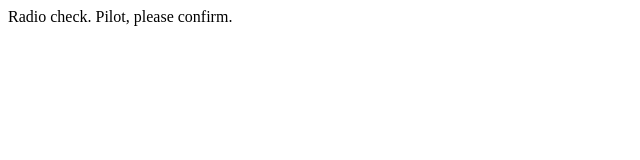
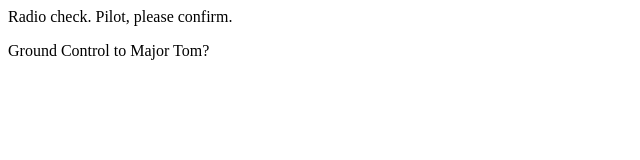
Before and after one commit to rustiphyde/LC101-communication-log-studio, a plain HTML site: page index.html in a window 1280 px wide. Shown: the whole page, without its empty margins (0-640 px from the left). Drawn offline with Linux system fonts and the light colour scheme.

Commit message:
Respond to CodePractice

```diff
--- a/index.html
+++ b/index.html
@@ -1,5 +1,6 @@
 <html>
 <body>
    <p>Radio check. Pilot, please confirm.</p>
+   <p>Ground Control to Major Tom?</p>
 </body>
 </html>
```
